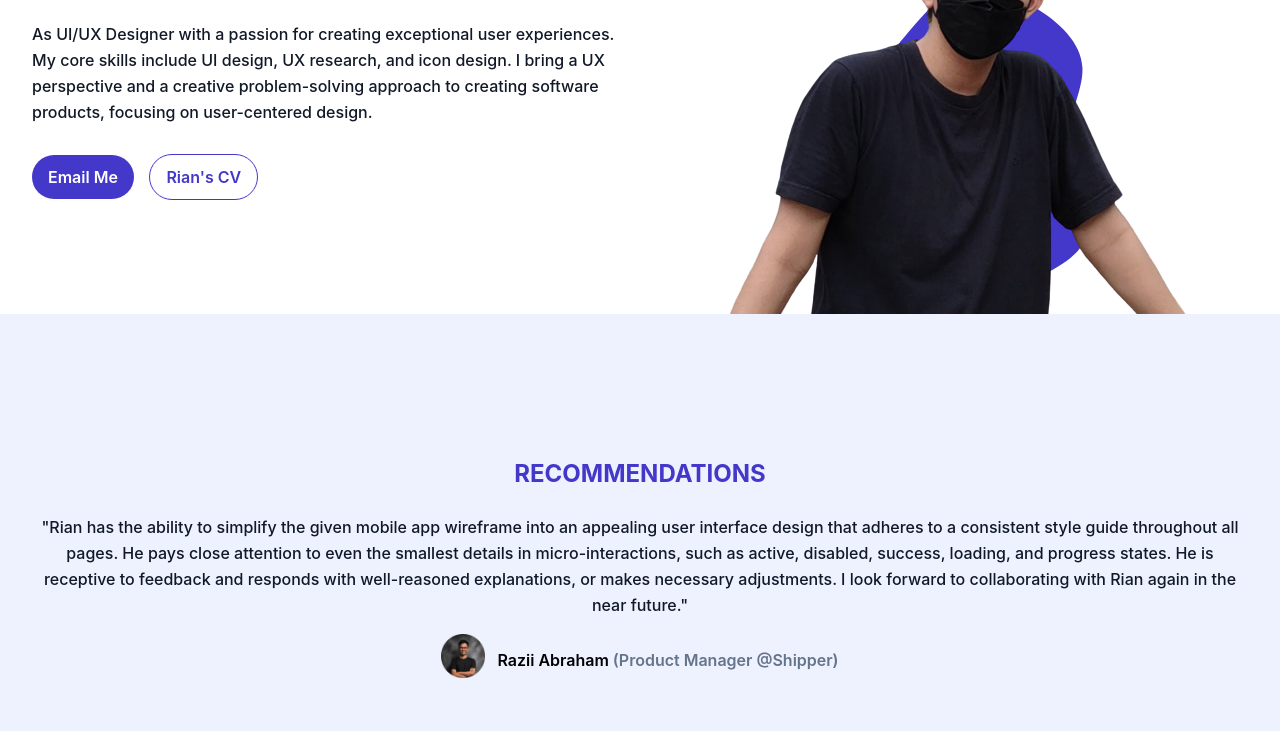
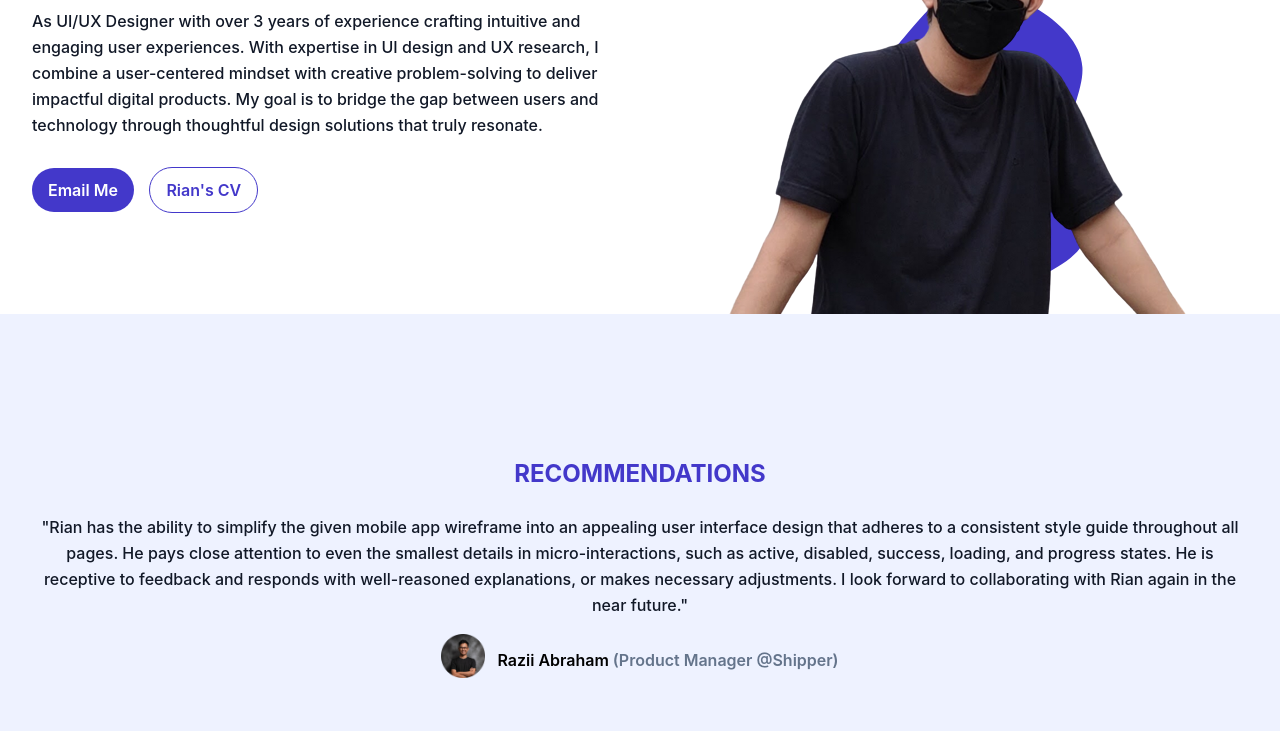
Before and after one commit to rianuiux/portfolio, a website: page index.html in a window 1280 px wide. Shown: the part 369-1100 px from the top of the page. Drawn offline with Linux system fonts and the light colour scheme.

Commit message:
update deskripsi

```diff
--- a/index.html
+++ b/index.html
@@ -63,10 +63,10 @@
                     <h1 class="text-3xl font-bold text-neutral-900 mb-1 md:text-6xl">Hi, I‘m <span class="text-primary">Rian</span></h1>
                     <h1 class="text-xl font-bold text-neutral-900 mb-6 md:text-2xl">a UI/UX Designer </h1>
 
-                    <p class="font-medium text-gray-900 mb-10 leading-relaxed"> As UI/UX Designer with a passion for creating
-                        exceptional user experiences. My core skills include UI design, UX research, and icon design.
-                        I bring a UX perspective and a creative problem-solving approach to creating software products, focusing on user-centered
-                        design.</p>
+                    <p class="font-medium text-gray-900 mb-10 leading-relaxed"> As UI/UX Designer with over 3 years of experience crafting intuitive
+                        and engaging user experiences. With expertise in UI design and UX research, I combine a user-centered mindset with creative problem-solving
+                        to deliver impactful digital products. My goal is to bridge the gap between users and technology through thoughtful design solutions that
+                        truly resonate.</p>
                     <a href="mailto:riandralabs@gmail.com?subject = Feedback&body = Message" target="_blank" class="text-base font-semibold text-white mr-3
                     bg-primary py-3 px-4 rounded-full hover:shadow-lg hover:bg-indigo-600 hover:opacity-80
                     transition duration-300 ease-in-out">Email Me</a>
```
